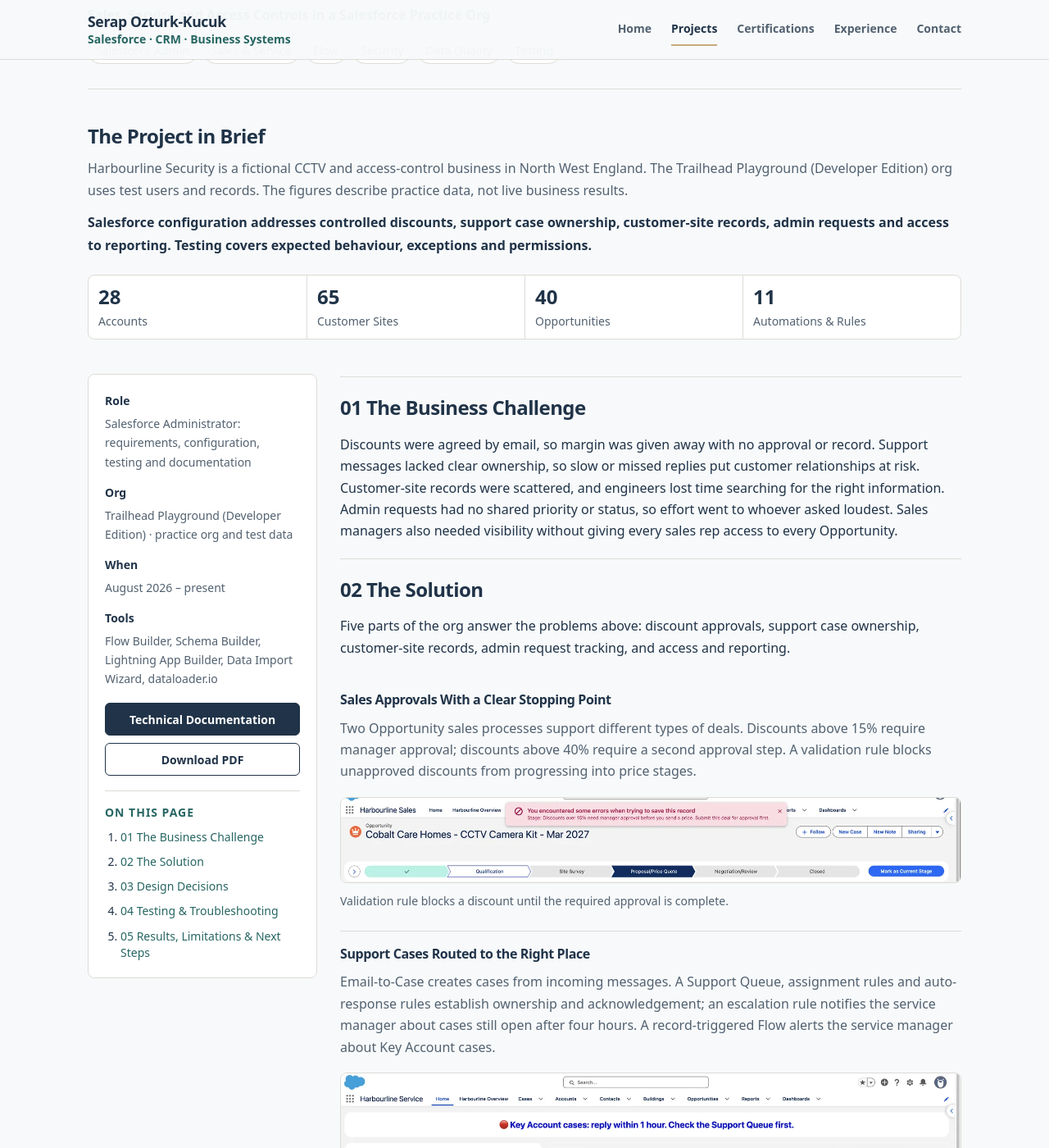
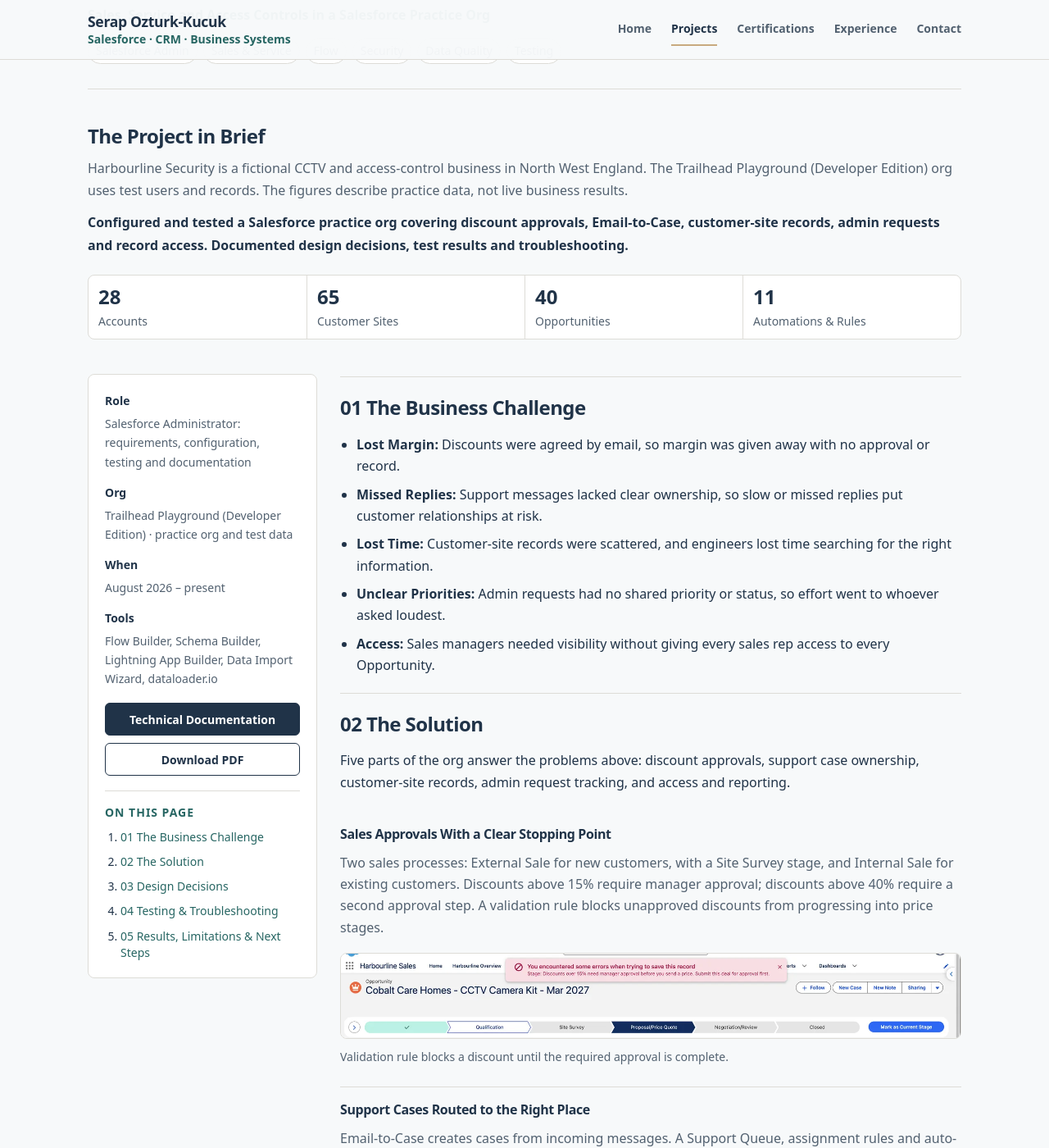
Before and after one commit to serapozturkkucuk/serapozturkkucuk.github.io, a Jekyll site: the page built from _projects/harbourline.md, in a window 1280 px wide and 1400 px high, scrolled down 303 px. Shown: the whole window at 82% size. Built offline with Jekyll 4.4.1, drawn with Linux system fonts in a browser that asks for light colours; some of the changed text lies outside the part shown.

Commit message:
Clarify Harbourline configuration, challenge list and consistent practice status

```diff
--- a/_projects/harbourline.md
+++ b/_projects/harbourline.md
@@ -33,11 +33,17 @@ stats:
 ---
 
 <p class="case-context">Harbourline Security is a fictional CCTV and access-control business in North West England. The Trailhead Playground (Developer Edition) org uses test users and records. The figures describe practice data, not live business results.</p>
-<p class="case-opening">Salesforce configuration addresses controlled discounts, support case ownership, customer-site records, admin requests and access to reporting. Testing covers expected behaviour, exceptions and permissions.</p>
+<p class="case-opening">Configured and tested a Salesforce practice org covering discount approvals, Email-to-Case, customer-site records, admin requests and record access. Documented design decisions, test results and troubleshooting.</p>
 
 <!-- PROJECT SECTION -->
 
-<p>Discounts were agreed by email, so margin was given away with no approval or record. Support messages lacked clear ownership, so slow or missed replies put customer relationships at risk. Customer-site records were scattered, and engineers lost time searching for the right information. Admin requests had no shared priority or status, so effort went to whoever asked loudest. Sales managers also needed visibility without giving every sales rep access to every Opportunity.</p>
+<ul>
+  <li><strong>Lost Margin:</strong> Discounts were agreed by email, so margin was given away with no approval or record.</li>
+  <li><strong>Missed Replies:</strong> Support messages lacked clear ownership, so slow or missed replies put customer relationships at risk.</li>
+  <li><strong>Lost Time:</strong> Customer-site records were scattered, and engineers lost time searching for the right information.</li>
+  <li><strong>Unclear Priorities:</strong> Admin requests had no shared priority or status, so effort went to whoever asked loudest.</li>
+  <li><strong>Access:</strong> Sales managers needed visibility without giving every sales rep access to every Opportunity.</li>
+</ul>
 
 <!-- PROJECT SECTION -->
 
@@ -46,7 +52,7 @@ stats:
 <div class="solution-list">
   <div class="solution-item">
     <h3>Sales Approvals With a Clear Stopping Point</h3>
-    <p>Two Opportunity sales processes support different types of deals. Discounts above 15% require manager approval; discounts above 40% require a second approval step. A validation rule blocks unapproved discounts from progressing into price stages.</p>
+    <p>Two sales processes: External Sale for new customers, with a Site Survey stage, and Internal Sale for existing customers. Discounts above 15% require manager approval; discounts above 40% require a second approval step. A validation rule blocks unapproved discounts from progressing into price stages.</p>
     {% include project-showcase.html src="/assets/img/harbourline/validation.webp" width="1500" height="204" loading="eager" alt="Salesforce validation rule error preventing an unapproved Opportunity discount" caption="Validation rule blocks a discount until the required approval is complete." %}
   </div>
   <div class="solution-item">
@@ -65,7 +71,7 @@ stats:
   </div>
   <div class="solution-item">
     <h3>Access and Reporting</h3>
-    <p>Private Opportunities opened through the role hierarchy, a sharing rule and an account team, with 13 reports on three dashboards.</p>
+    <p>Opportunity access is controlled with a Private org-wide default, the role hierarchy, a sharing rule and an account team. There are 13 reports on three dashboards.</p>
   </div>
 </div>
 
@@ -96,7 +102,7 @@ stats:
 
 <div class="test-grid">
   <div><strong>100 Cases</strong><span>Bulk-tested the Case alert Flow, including records that should not trigger alerts</span></div>
-  <div><strong>500 Lead Scans</strong><span>495 imported, five duplicates not imported; small four-row trials preceded larger loads</span></div>
+  <div><strong>500 Test Lead Scans</strong><span>495 imported, five duplicates not imported; small four-row trials preceded larger loads</span></div>
   <div><strong>Real Email</strong><span>Email-to-Case tested end to end on the primary incoming-email path</span></div>
   <div><strong>Approval Levels</strong><span>Manager and Sales VP steps tested by activating users in turn</span></div>
 </div>
```
Also changed, not shown: other parts of _projects/harbourline.md (+2 -2 lines).
